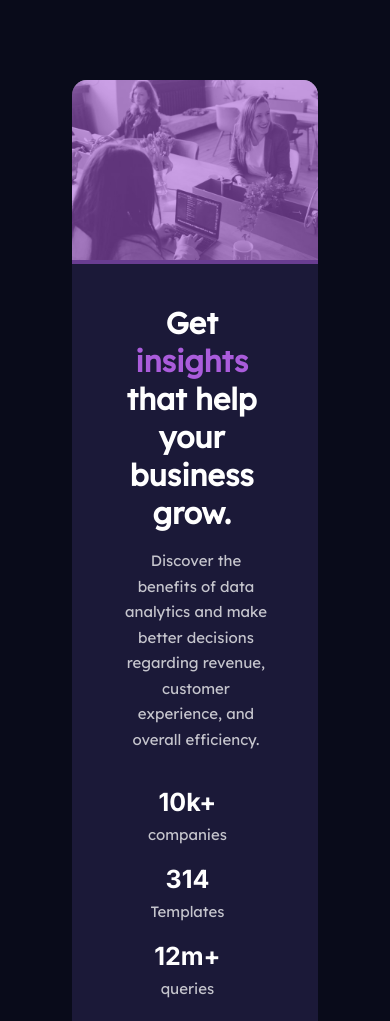
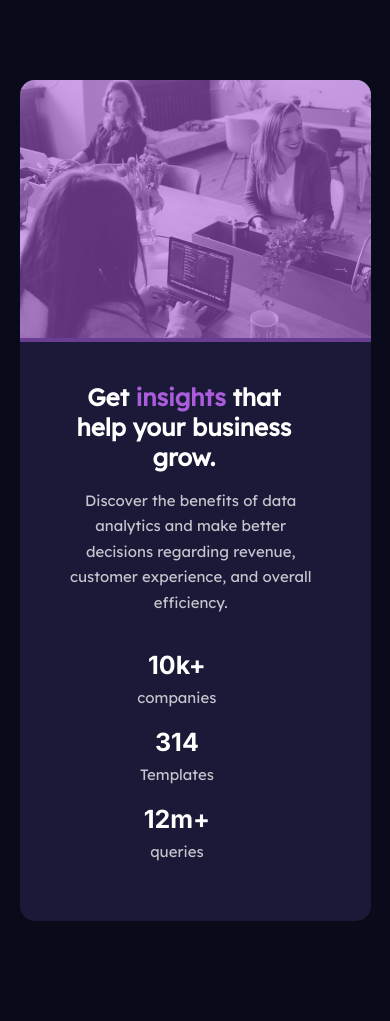
Before and after one commit to marzoulfa/card-challange, a plain HTML site: page index.html in a window 390 px wide. Shown: the top 1021 px of the page. Drawn offline with Linux system fonts and the light colour scheme.

Commit message:
Second commit.

```diff
--- a/css/style.css
+++ b/css/style.css
@@ -126,6 +126,7 @@ p{
     }
     .card .card__content{
         flex-direction: column;
+        max-width: 100%;
     }
     .image{
         order: 1;
@@ -137,6 +138,9 @@ p{
         text-align: center;
         padding-left: 47px;
     }
+    .text h1{
+        font-size: 1.5rem;
+    }
     .numbers{
      flex-direction: column;
     }
```
Also changed, not shown: 4 other files.
